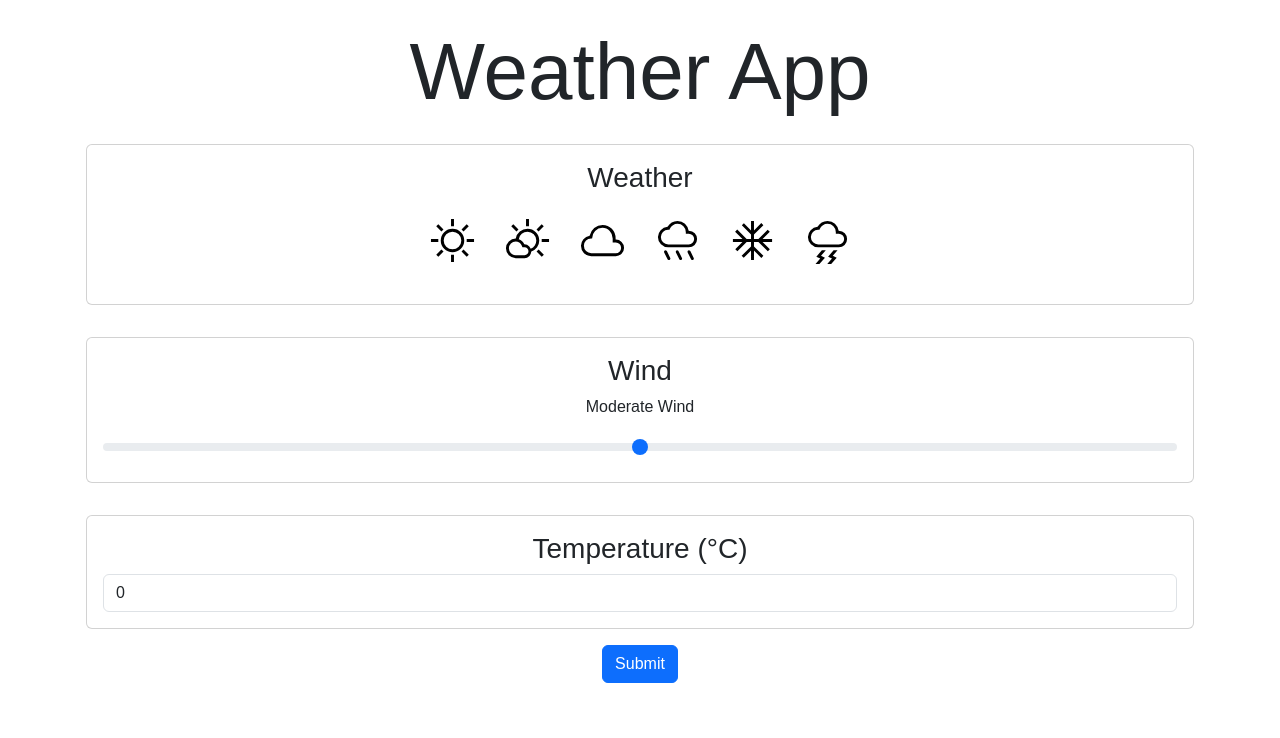
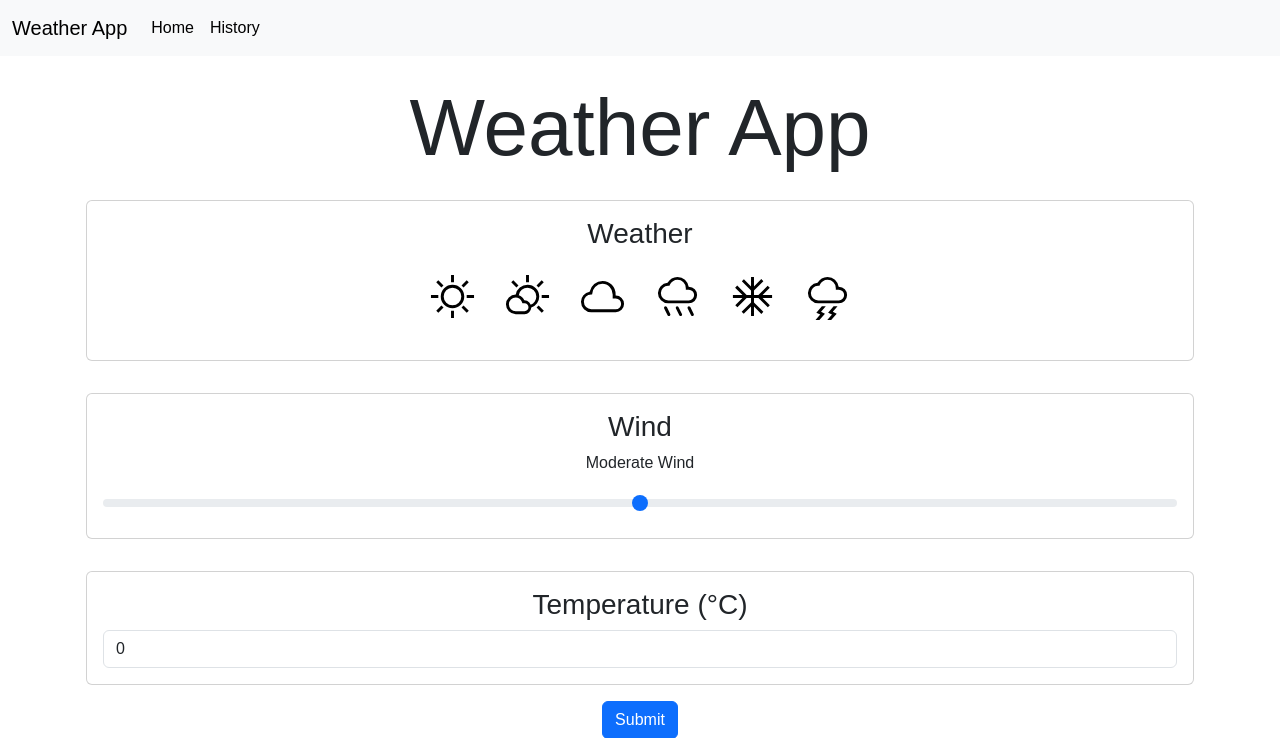
Before and after one commit to Gregorh98/herokuwebapp, a Flask app: page /weather_app in a window 1280 px wide. Shown: the top 738 px of the page. Run offline with Flask 3, Linux system fonts and the light colour scheme; the visitor is signed in with stand-in values (Sample User, id 1); data that the repository does not hold is empty.

Commit message:
Began adding history

```diff
--- a/blueprints/weather_app.py
+++ b/blueprints/weather_app.py
@@ -32,3 +32,10 @@ def home():
             ).json()["current"]["temperature_2m"]
         ),
     )
+
+
+@weather_app.route("/weather_app/history", methods=["GET", "POST"])
+@weather_app_required
+@login_required
+def history():
+    return render_template(f"{proj_name}/history.html")
--- /dev/null
+++ b/templates/weather_app/_includes/navbar.html
@@ -0,0 +1,20 @@
+<nav class="navbar navbar-expand-lg bg-body-tertiary">
+    <div class="container-fluid">
+        <a class="navbar-brand" href="#">Weather App</a>
+        <button class="navbar-toggler" type="button" data-bs-toggle="collapse" data-bs-target="#navbarSupportedContent"
+                aria-controls="navbarSupportedContent" aria-expanded="false" aria-label="Toggle navigation">
+            <span class="navbar-toggler-icon"></span>
+        </button>
+        <div class="collapse navbar-collapse" id="navbarSupportedContent">
+            <ul class="navbar-nav me-auto mb-2 mb-lg-0">
+                <li class="nav-item">
+                    <a class="nav-link active" aria-current="page" href="{{ url_for('weather_app.home') }}">Home</a>
+                </li>
+                <li class="nav-item">
+                    <a class="nav-link active" aria-current="page"
+                       href="{{ url_for('weather_app.history') }}">History</a>
+                </li>
+            </ul>
+        </div>
+    </div>
+</nav>
--- a/templates/weather_app/weather_app.html
+++ b/templates/weather_app/weather_app.html
@@ -42,6 +42,7 @@
     </style>
 </head>
 <body>
+{% include "weather_app/_includes/navbar.html" %}
 {% include '_includes/flashes.html' %}
 <div class="container text-center">
     <form method="POST">
```
Also changed, not shown: templates/weather_app/history.html (added, +56 -0 lines).
